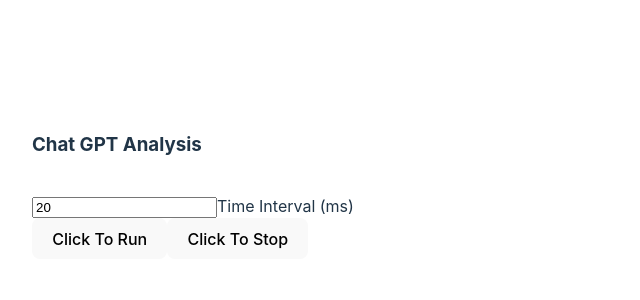
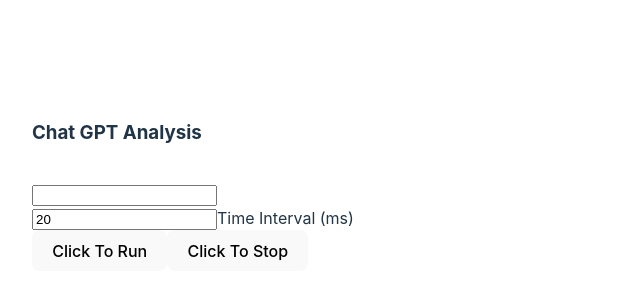
Before and after one commit to bajpai1289/Type-Speed, a React (Vite) app: page / in a window 1280 px wide. Shown: the part 214-514 px from the top of the page, without its empty margins (0-640 px from the left). Built offline with nearby package versions, Linux system fonts and the light colour scheme.

Commit message:
added open ai api key functionality

```diff
--- a/package.json
+++ b/package.json
@@ -10,6 +10,8 @@
     "preview": "vite preview"
   },
   "dependencies": {
+    "axios": "^1.4.0",
+    "openai": "^3.3.0",
     "react": "^18.2.0",
     "react-dom": "^18.2.0"
   },
--- a/src/App.jsx
+++ b/src/App.jsx
@@ -1,6 +1,9 @@
 import './App.css'
+import axios from 'axios'
 import { useState } from 'react'
+const openai_key =  process.env.open_ai_key
 function App() {
+
   let [runner, setRunner] = useState('')
   const [timeInterval, setTimeInterval] = useState(20);
   const para = "Thhe sentiment of these statements is mixed. Some express frustration and negative experiences with AT&T, particularly regarding issues with technology and privacy. Others express support for Randall Stephenson's decision to resign from the PGA Tour policy board due to concerns about the tour's deal with Saudi backers. There is also mention of controversy surrounding AT&T's involvement with Liv Golf and criticism of the internet's treatment of an AT&T woman."
@@ -15,6 +18,40 @@
       }
     }, timeInterval);
   };
+  const handleSubmit =async(e)=>{
+    e.preventDefault()
+    const {promptin} = e.target;
+    const prompt = promptin.value;
+    try {
+      const response = await axios.post(
+        'https://api.openai.com/v1/engines/davinci/completions',
+        {
+          prompt: prompt,
+          max_tokens: 200,
+        },
+        {
+          headers: {
+            'Content-Type': 'application/json',
+            'Authorization': `Bearer ${openai_key}`,
+          },
+        }
+      );
+      const result = await response.data.choices[0].text;
+      console.log(result);
+      let k = 0;
+      const interval = setInterval(() => {
+        if (k < para.length) {
+          setRunner(runner => runner + result.charAt(k));
+          k += 1;
+        } else {
+          clearInterval(interval);
+        }
+      }, timeInterval);
+    } catch (error) {
+
+      console.error('Error:', error);
+    }
+  }
   const handleIntervalChange = (event) => {
     setTimeInterval(Number(event.target.value));
   };
@@ -23,6 +60,9 @@
       <div className="para">
         <h3>Chat GPT Analysis</h3>
         <p>{runner}</p>
+        <form action="" onSubmit={handleSubmit}>
+          <input type="text" name='promptin' />
+        </form>
         <div>
           <input
             type="number"
```
Also changed, not shown: 2 other files (tests, documents, lock files or other folders).
